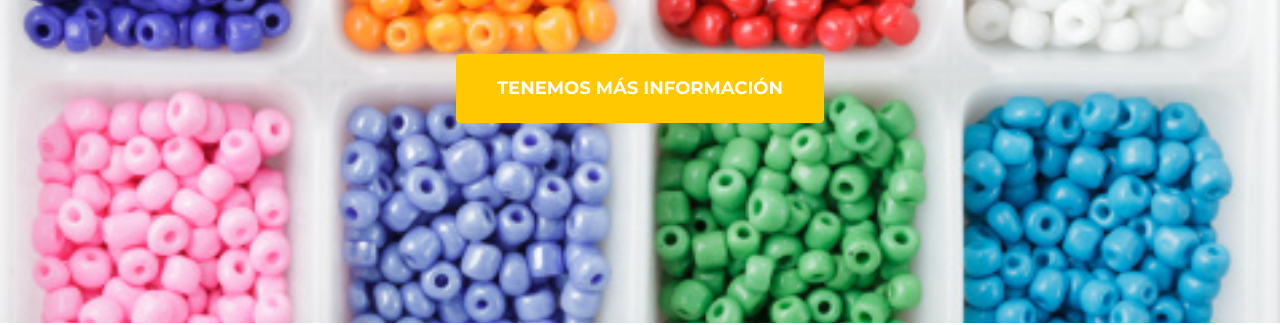
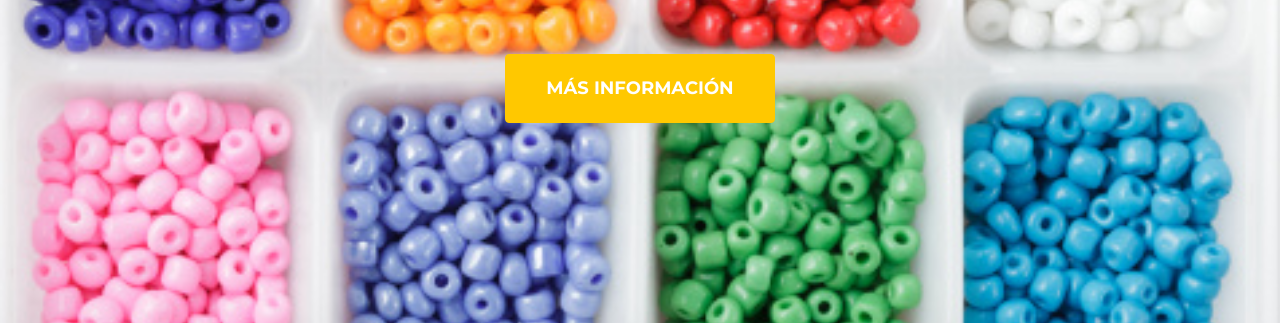
Before and after one commit to Franmu14/Mostacillas, a plain HTML site: page index.html in a window 1280 px wide. Shown: the part 494-819 px from the top of the page. Drawn offline with nearby package versions, Linux system fonts and the light colour scheme.

Commit message:
Update index.html

```diff
--- a/index.html
+++ b/index.html
@@ -41,7 +41,7 @@
             <div class="container">
                 <div class="masthead-subheading">Gracias por visitar nuestra página!</div>
                 <div class="masthead-heading text-uppercase">Nos encanta tenerte aquí</div>
-                <a class="btn btn-primary btn-xl text-uppercase" href="#services">tenemos más información</a>
+                <a class="btn btn-primary btn-xl text-uppercase" href="#services">Más información</a>
             </div>
         </header>
         <!-- Services-->
```
